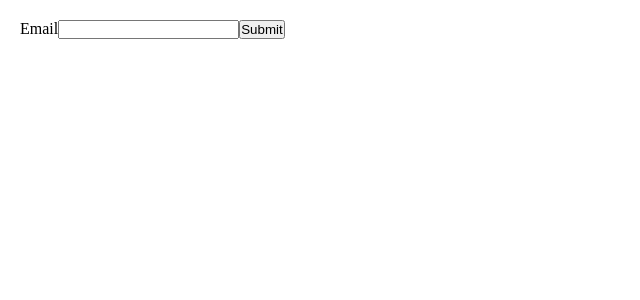
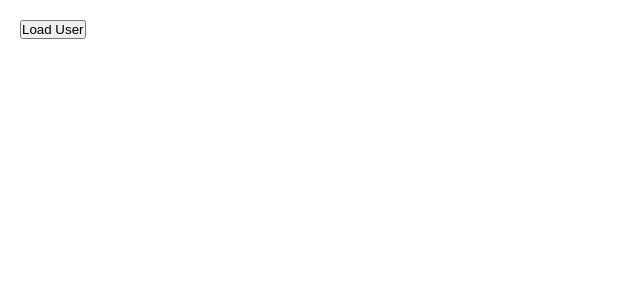
Before and after one commit to HarryKim24/react-vitest-basic, a React (Vite) app: page / in a window 1280 px wide. Shown: the top 300 px of the page, without its empty margins (0-640 px from the left). Built offline with nearby package versions, Linux system fonts and the light colour scheme.

Commit message:
add UserInfo

```diff
--- a/src/App.jsx
+++ b/src/App.jsx
@@ -1,13 +1,14 @@
 import './App.css'
 import Counter from './components/Counter'
 import LoginForm from './components/LoginForm'
+import UserInfo from './components/UserInfo'
 import UserProfile from './components/UserProfile'
 
 function App() {
 
   return (
     <div style={{ padding: 20 }}>
-      <LoginForm />
+      <UserInfo />
     </div>
   )
 }
--- /dev/null
+++ b/src/api/userApi.js
@@ -0,0 +1,4 @@
+export const fetchUser = async () => {
+  const res = await fetch('/api/user')
+  return res.json()
+}
--- /dev/null
+++ b/src/components/UserInfo.jsx
@@ -0,0 +1,21 @@
+import { useState } from 'react'
+import { fetchUser } from '../api/userApi'
+
+const UserInfo = () => {
+
+  const [name, setName] = useState(null);
+
+  const handleClick = async () => {
+    const user = await fetchUser();
+    setName(user.name);
+  }
+
+  return (
+    <div>
+      <button onClick={handleClick}>Load User</button>
+      {name && <p>User: {name}</p>}
+    </div>
+  )
+}
+
+export default UserInfo
```
Also changed, not shown: 1 other file (tests, documents, lock files or other folders).
